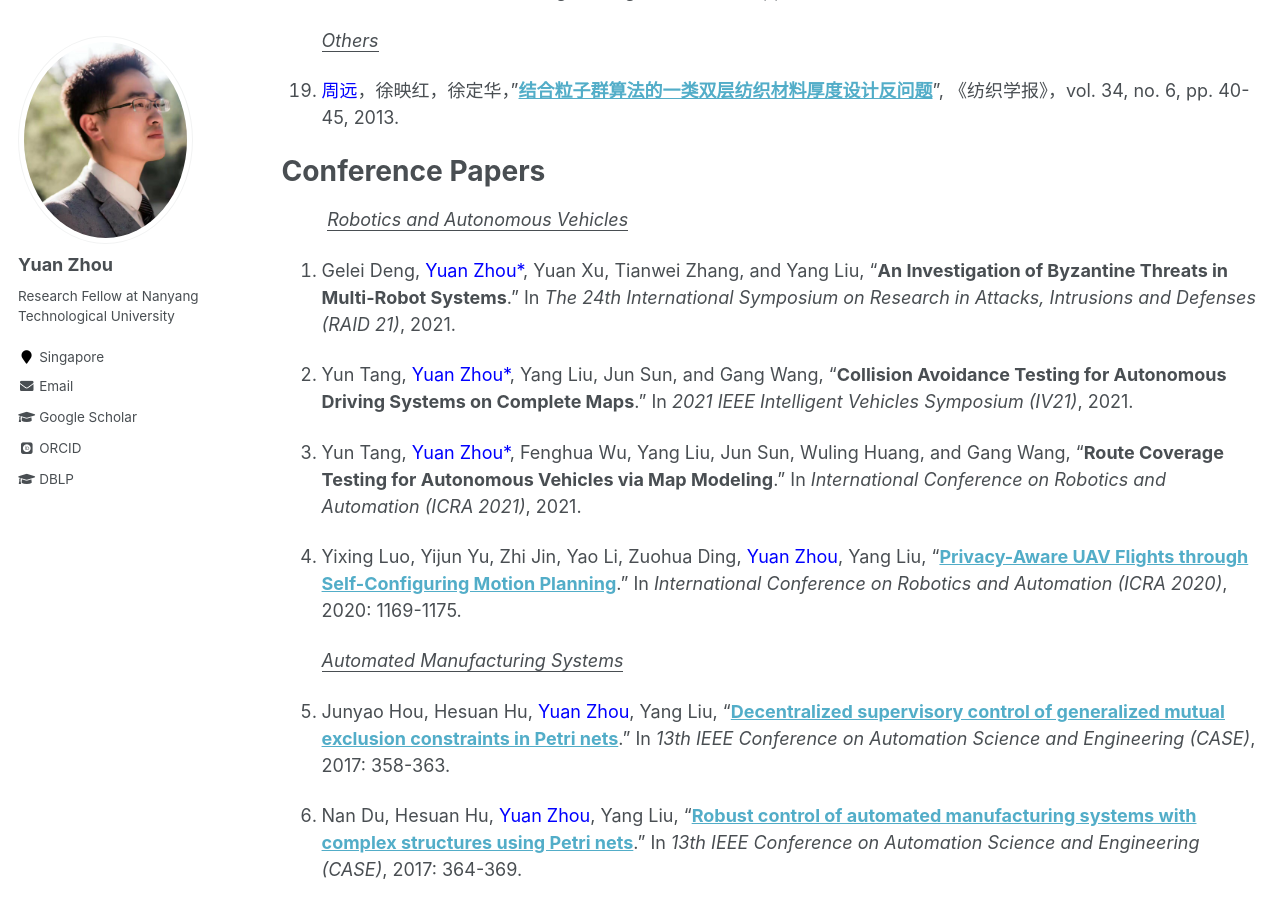
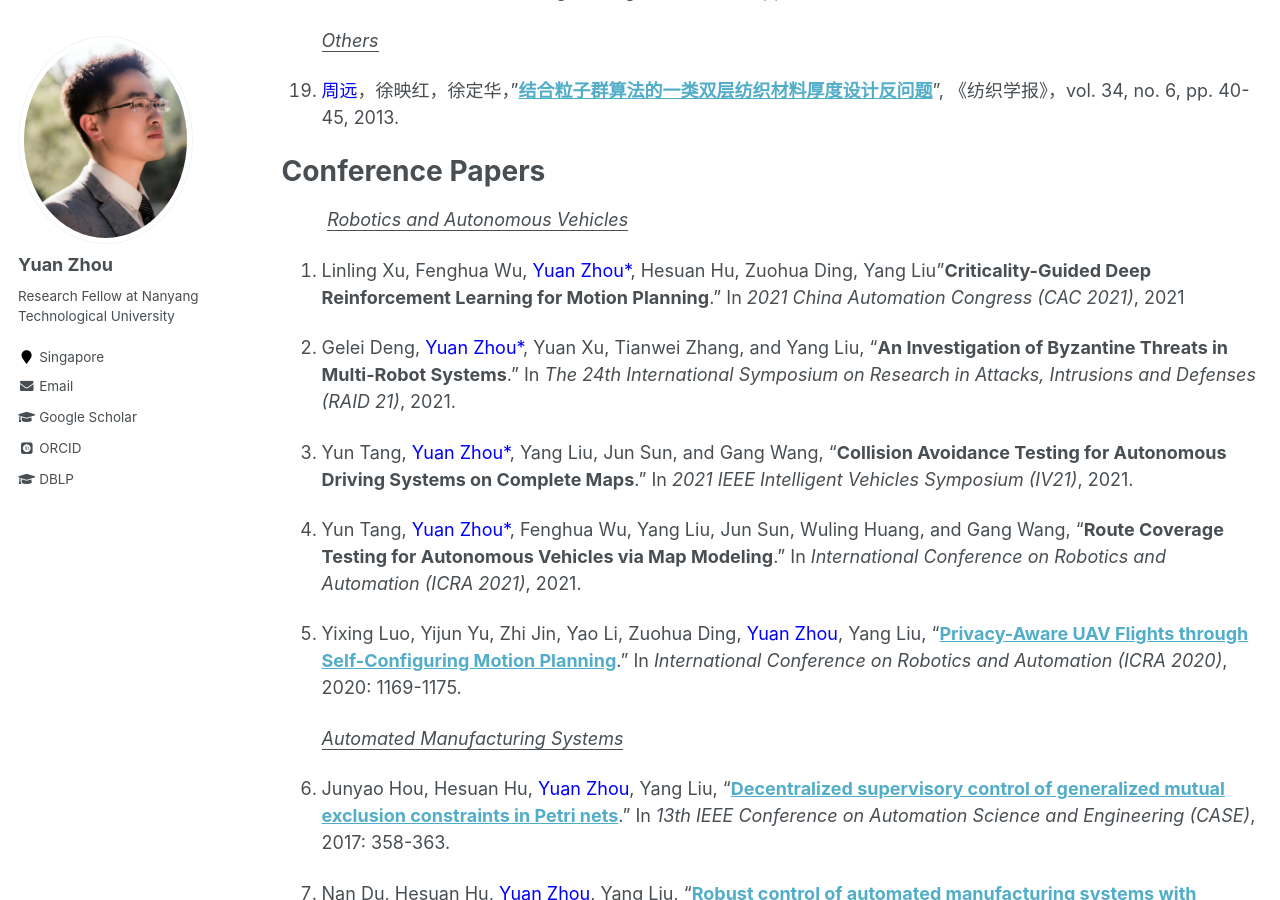
Before and after one commit to yuanzhou-yzhou/yuanzhou-yzhou.github.io, a Jekyll site: the page built from _pages/publications.md, in a window 1280 px wide and 900 px high, scrolled down 2050 px. Built offline with Jekyll 4.4.1, drawn with Linux system fonts in a browser that asks for light colours; some web fonts are replaced; comment, search, counter and statistics services are not loaded.

Commit message:
Update publications.md

```diff
--- a/_pages/publications.md
+++ b/_pages/publications.md
@@ -69,6 +69,8 @@ Name marked with * implies that I am the corresponding author.
 &nbsp;&nbsp;&nbsp;&nbsp;&nbsp;&nbsp;&nbsp;&nbsp;
 *<u>Robotics and Autonomous Vehicles</u>*
 
+1. Linling Xu, Fenghua Wu, <span style="color:blue">Yuan Zhou\*</span>, Hesuan Hu, Zuohua Ding, Yang Liu"**Criticality-Guided Deep Reinforcement Learning for Motion Planning**." In *2021 China Automation Congress (CAC 2021)*, 2021
+
 1. Gelei Deng, <span style="color:blue">Yuan Zhou\*</span>, Yuan Xu, Tianwei Zhang, and Yang Liu, "**An Investigation of Byzantine Threats in Multi-Robot Systems**." In *The 24th International Symposium on Research in Attacks, Intrusions and Defenses (RAID 21)*, 2021.
 
 1. Yun Tang, <span style="color:blue">Yuan Zhou\*</span>, Yang Liu, Jun Sun, and Gang Wang, "**Collision Avoidance Testing for Autonomous Driving Systems on Complete Maps**." In *2021 IEEE Intelligent Vehicles Symposium (IV21)*, 2021.
```
